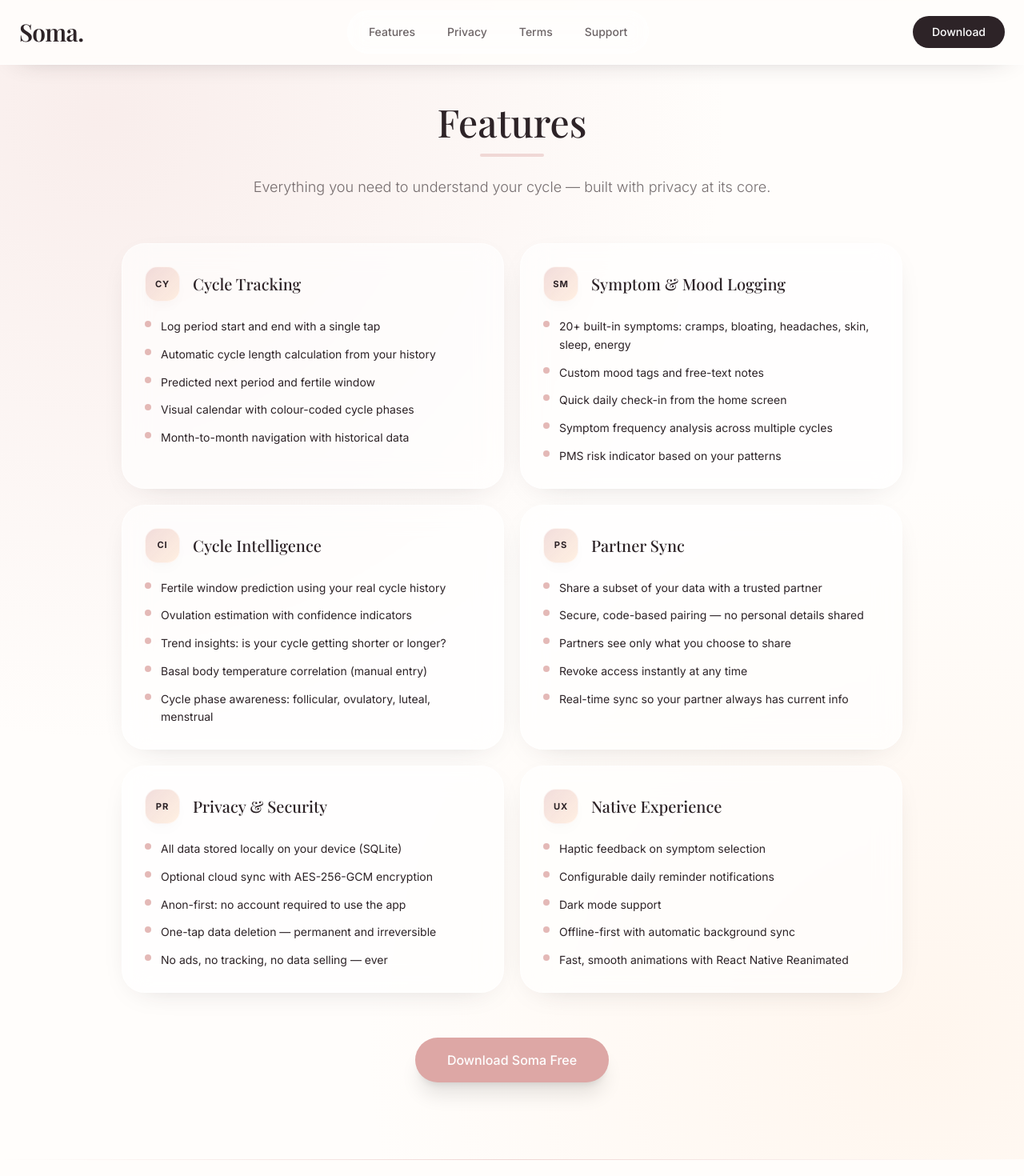
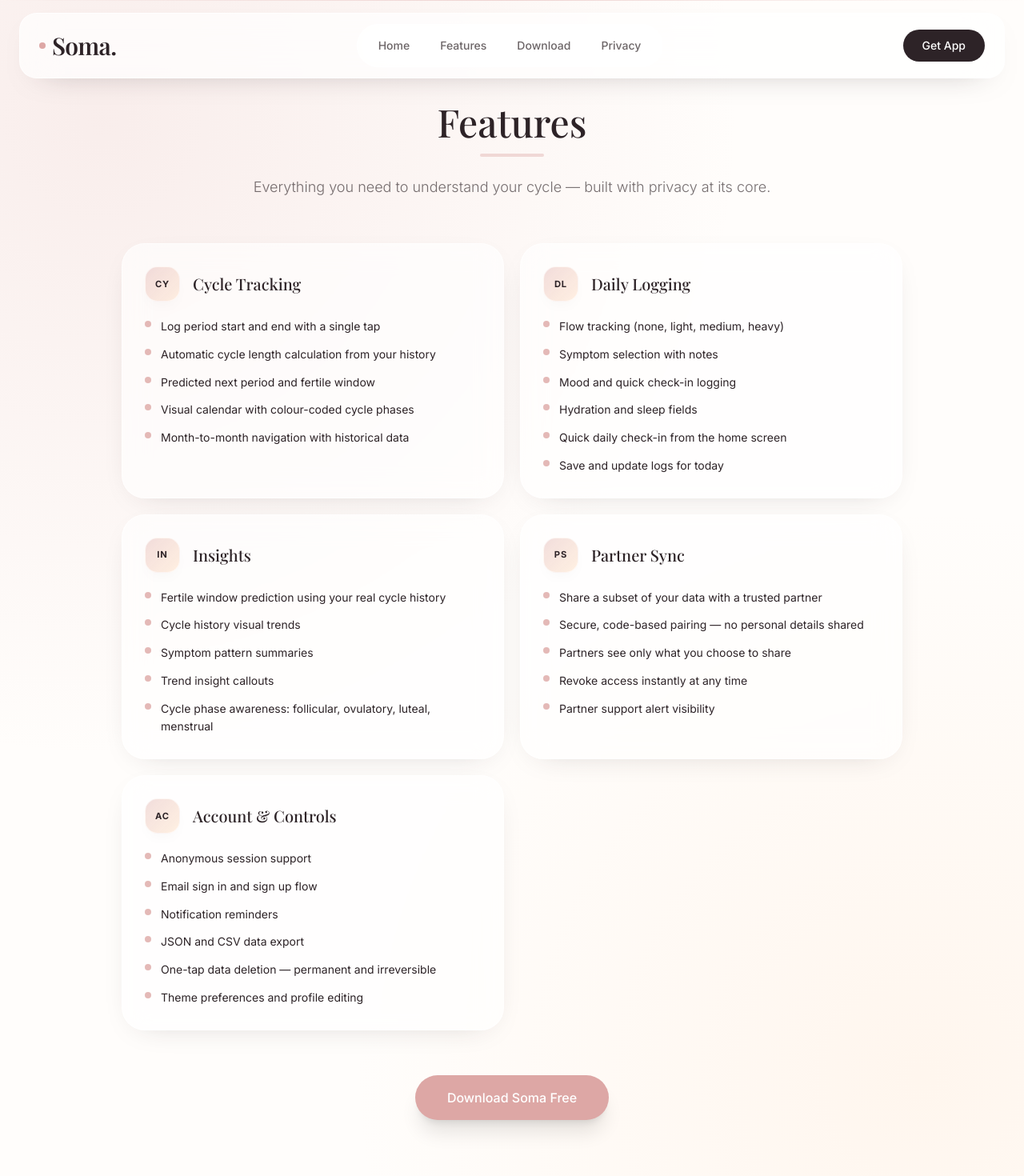
Before and after one commit to 848deepak/Soma, a Next.js app in the folder web/: page /features in a window 1280 px wide. Shown: the top 1470 px of the page at 80% size. Built offline with nearby package versions, Linux system fonts and the light colour scheme; a web font is replaced by a local one.

Commit message:
web: align nav and copy with implemented app features

```diff
--- a/web/src/app/features/page.tsx
+++ b/web/src/app/features/page.tsx
@@ -4,7 +4,7 @@ import Link from "next/link";
 export const metadata: Metadata = {
   title: "Features — Soma",
   description:
-    "Explore everything Soma can do: cycle tracking, symptom logging, predictions, partner sync, and more.",
+    "Explore Soma features: cycle tracking, daily logs, insights, partner sync, and account controls.",
 };
 
 const sections = [
@@ -20,24 +20,25 @@ const sections = [
     ],
   },
   {
-    badge: "SM",
-    title: "Symptom & Mood Logging",
+    badge: "DL",
+    title: "Daily Logging",
     items: [
-      "20+ built-in symptoms: cramps, bloating, headaches, skin, sleep, energy",
-      "Custom mood tags and free-text notes",
+      "Flow tracking (none, light, medium, heavy)",
+      "Symptom selection with notes",
+      "Mood and quick check-in logging",
+      "Hydration and sleep fields",
       "Quick daily check-in from the home screen",
-      "Symptom frequency analysis across multiple cycles",
-      "PMS risk indicator based on your patterns",
+      "Save and update logs for today",
     ],
   },
   {
-    badge: "CI",
-    title: "Cycle Intelligence",
+    badge: "IN",
+    title: "Insights",
     items: [
       "Fertile window prediction using your real cycle history",
-      "Ovulation estimation with confidence indicators",
-      "Trend insights: is your cycle getting shorter or longer?",
-      "Basal body temperature correlation (manual entry)",
+      "Cycle history visual trends",
+      "Symptom pattern summaries",
+      "Trend insight callouts",
       "Cycle phase awareness: follicular, ovulatory, luteal, menstrual",
     ],
   },
@@ -49,29 +50,19 @@ const sections = [
       "Secure, code-based pairing — no personal details shared",
       "Partners see only what you choose to share",
       "Revoke access instantly at any time",
-      "Real-time sync so your partner always has current info",
+      "Partner support alert visibility",
     ],
   },
   {
-    badge: "PR",
-    title: "Privacy & Security",
+    badge: "AC",
+    title: "Account & Controls",
     items: [
-      "All data stored locally on your device (SQLite)",
-      "Optional cloud sync with AES-256-GCM encryption",
-      "Anon-first: no account required to use the app",
+      "Anonymous session support",
+      "Email sign in and sign up flow",
+      "Notification reminders",
+      "JSON and CSV data export",
       "One-tap data deletion — permanent and irreversible",
-      "No ads, no tracking, no data selling — ever",
-    ],
-  },
-  {
-    badge: "UX",
-    title: "Native Experience",
-    items: [
-      "Haptic feedback on symptom selection",
-      "Configurable daily reminder notifications",
-      "Dark mode support",
-      "Offline-first with automatic background sync",
-      "Fast, smooth animations with React Native Reanimated",
+      "Theme preferences and profile editing",
     ],
   },
 ];
--- a/web/src/app/layout.tsx
+++ b/web/src/app/layout.tsx
@@ -19,11 +19,11 @@ const playfair = Playfair_Display({
 export const metadata: Metadata = {
   title: "Soma — Tune into your inner rhythm",
   description:
-    "Soma is the privacy-first cycle tracker that syncs your life to your hormones. No ads. No data selling. Just biology.",
+    "Soma helps you track cycles, daily logs, insights, and partner-sharing permissions with a clean, focused experience.",
   openGraph: {
     title: "Soma — Tune into your inner rhythm",
     description:
-      "Privacy-first cycle tracking. Everything stays on your device.",
+      "Cycle tracking, daily logging, insights, and partner sync controls in one app.",
     type: "website",
   },
 };
--- a/web/src/app/page.tsx
+++ b/web/src/app/page.tsx
@@ -3,18 +3,18 @@ import Link from "next/link";
 const featureCards = [
   {
     icon: "cycle",
-    title: "Cycle Syncing",
-    desc: "Don't fight your fatigue. Soma reveals workouts, nutrition, and energy patterns tailored to your hormonal phase — follicular, ovulatory, luteal, menstrual.",
+    title: "Cycle Tracking",
+    desc: "Log period dates, view your cycle calendar, and see predicted fertile window and next-cycle timing based on your history.",
   },
   {
     icon: "lock",
     title: "Partner View",
-    desc: "Generate a secure, encrypted link for your partner. They see your mood and fertility status; your detailed private logs stay yours, always.",
+    desc: "Share through a 6-character code with explicit mood, fertility, and symptom permissions that you can change anytime.",
   },
   {
     icon: "spark",
-    title: "Fluid Logging",
-    desc: "Forget clinical checkboxes. Log your flow, mood, and symptoms using our beautiful tag interface — takes under 30 seconds.",
+    title: "Daily Logging",
+    desc: "Track flow level, mood, selected symptoms, notes, hydration, sleep, and quick check-ins from the app.",
   },
 ] as const;
 
@@ -78,23 +78,23 @@ function FeatureIcon({ icon }: { icon: "cycle" | "lock" | "spark" }) {
 
 const privacyItems = [
   {
-    title: "End-to-End Encrypted",
-    sub: "AES-256 standard. Keys generated on your device.",
+    title: "Anonymous Start",
+    sub: "Use the app without creating an email/password account.",
   },
   {
-    title: "Local-First Storage",
-    sub: "Data lives on your phone, not our servers.",
+    title: "Partner Permissions",
+    sub: "Choose exactly what your partner can view.",
   },
   {
-    title: "Anonymous Usage",
-    sub: "No email required to start tracking.",
+    title: "Data Controls",
+    sub: "Export your logs or delete account data from settings.",
   },
 ];
 
 const dataRows = [
-  { label: "Cycle Data", status: "Encrypted", dotColor: "bg-rose" },
-  { label: "Symptom Logs", status: "Encrypted", dotColor: "bg-rose" },
-  { label: "Personal Notes", status: "Encrypted", dotColor: "bg-rose" },
+  { label: "Cycle Data", status: "Stored", dotColor: "bg-rose" },
+  { label: "Symptom Logs", status: "Stored", dotColor: "bg-rose" },
+  { label: "Personal Notes", status: "Stored", dotColor: "bg-rose" },
   {
     label: "Advertising ID",
     status: "Not Collected",
@@ -146,8 +146,8 @@ export default function HomePage() {
             </h1>
 
             <p className="text-lg text-charcoal/70 max-w-md mx-auto lg:mx-0 leading-relaxed font-light">
-              Soma is the privacy-first cycle tracker that syncs your life to
-              your hormones. No ads. No data selling. Just biology.
+              Soma helps you track cycles, daily symptoms, and partner-sharing
+              permissions with a clean, focused workflow.
             </p>
 
             <div className="flex flex-col sm:flex-row gap-4 pt-2 justify-center lg:justify-start">
@@ -182,7 +182,7 @@ export default function HomePage() {
                   d="M12 15v2m-6 4h12a2 2 0 002-2v-6a2 2 0 00-2-2H6a2 2 0 00-2 2v6a2 2 0 002 2zm10-10V7a4 4 0 00-8 0v4h8z"
                 />
               </svg>
-              AES-256 Encrypted on Device
+              Private by default controls
             </p>
           </div>
 
@@ -404,10 +404,9 @@ export default function HomePage() {
               <span className="text-gradient-warm">belongs to you.</span>
             </h2>
             <p className="text-white/60 text-lg leading-relaxed mb-10 max-w-lg">
-              Most health apps sell your data to advertisers. We built Soma
-              differently. Your health logs are encrypted{" "}
-              <strong className="text-white/80">on your device</strong> before
-              they ever touch the cloud.
+              Soma gives you practical control: anonymous usage, partner
+              permission toggles, export tools, and full data deletion from
+              settings.
             </p>
 
             <ul className="space-y-6">
@@ -458,7 +457,7 @@ export default function HomePage() {
             <div className="flex items-center justify-between mb-8 border-b border-white/10 pb-6">
               <span className="font-serif text-2xl">Data Transparency</span>
               <span className="text-xs bg-rose text-charcoal px-3 py-1.5 rounded-full font-bold uppercase tracking-wider">
-                Secure
+                Controls
               </span>
             </div>
             <div className="space-y-5 font-mono text-sm">
--- a/web/src/app/privacy/page.tsx
+++ b/web/src/app/privacy/page.tsx
@@ -13,14 +13,14 @@ const sections = [
       "Soma is built on a simple principle: your health data belongs to you. We will never sell, share, or monetise your personal information. This policy explains what data the app collects, why, and how it is protected.",
   },
   {
-    title: "Data stored on your device",
+    title: "Data processing",
     content:
-      "By default, Soma stores all data locally on your device using SQLite — cycle dates, symptom logs, personal notes, and notification preferences. None of this data leaves your device unless you explicitly enable cloud sync.",
+      "Soma processes cycle data, daily logs, profile settings, and partner-sharing preferences to provide tracking, predictions, and partner features.",
   },
   {
-    title: "Optional cloud sync",
+    title: "Storage and transport",
     content:
-      "If you create an account and enable sync, your data is transmitted using TLS in transit and AES-256-GCM encryption at rest. Encryption keys are generated on your device and stored in the secure enclave — we have no access to your plaintext data.",
+      "Data is transmitted over secure network connections and stored for app functionality such as insights, history, and partner sharing.",
   },
   {
     title: "Partner Sync",
@@ -40,7 +40,7 @@ const sections = [
   {
     title: "Data deletion",
     content:
-      "You can delete all your data at any time from Settings → Account → Delete All Data. This action is immediate and irreversible. If cloud sync is enabled, your data is purged from our servers within 24 hours.",
+      "You can delete your account data at any time from Settings → Account → Delete Account. This action is irreversible.",
   },
   {
     title: "Children",
--- a/web/src/app/support/page.tsx
+++ b/web/src/app/support/page.tsx
@@ -9,19 +9,19 @@ export const metadata: Metadata = {
 const faqs = [
   {
     q: "Is Soma really free?",
-    a: "Yes. Soma is completely free with no in-app purchases, subscriptions, or ads. We believe health tools should be accessible to everyone.",
+    a: "Yes. Soma is currently free to download and use.",
   },
   {
     q: "Do I need to create an account?",
-    a: "No. You can use all core features without any account. An optional account unlocks encrypted cloud backup and Partner Sync.",
+    a: "No. You can start with an anonymous session. You can also sign in with email if you prefer.",
   },
   {
     q: "Where is my data stored?",
-    a: "By default, everything is stored locally on your device using SQLite. Cloud sync is strictly opt-in and your data is encrypted end-to-end.",
+    a: "Your cycle and log data are saved in your Soma account data store so they can be used across app features like insights and partner sharing.",
   },
   {
     q: "Can Soma predict my ovulation date?",
-    a: "Yes. After you've logged a few cycles, Soma uses your history to predict your fertile window and estimated ovulation day. The more cycles you log, the more accurate the prediction.",
+    a: "Yes. Soma estimates fertile window and cycle phase from your recorded cycle history.",
   },
   {
     q: "How do I set up Partner Sync?",
@@ -29,11 +29,11 @@ const faqs = [
   },
   {
     q: "How do I delete all my data?",
-    a: "Go to Settings → Account → Delete All Data. This is immediate and permanent. If cloud sync is enabled, your server-side data is also purged within 24 hours.",
+    a: "Go to Settings → Account → Delete Account. This permanently deletes your cycle history, logs, and partner links.",
   },
   {
     q: "Will Soma come to iPhone (iOS)?",
-    a: "We're actively working on an iOS release. Leave your email in the contact form below and we'll notify you the moment it's available.",
+    a: "Soma has iOS project support in the codebase. Availability depends on release scheduling.",
   },
   {
     q: "The APK won't install on my Android device.",
--- a/web/src/components/Navbar.tsx
+++ b/web/src/components/Navbar.tsx
@@ -4,29 +4,30 @@ import Link from "next/link";
 import { useState } from "react";
 
 const links = [
+  { label: "Home", href: "/" },
   { label: "Features", href: "/features" },
+  { label: "Download", href: "/download" },
   { label: "Privacy", href: "/privacy" },
-  { label: "Terms", href: "/terms" },
-  { label: "Support", href: "/support" },
 ];
 
 export function Navbar() {
   const [open, setOpen] = useState(false);
 
   return (
-    <header className="fixed w-full z-50 transition-all duration-300">
-      <div className="absolute inset-x-0 top-0 h-[1px] bg-gradient-to-r from-transparent via-rose/50 to-transparent" />
-      <div className="glass-nav border-b border-white/60 shadow-[0_10px_35px_-25px_rgba(45,35,39,0.45)]">
+    <header className="fixed w-full z-50 pt-4 transition-all duration-300">
+      <div className="absolute inset-x-0 top-0 h-[1px] bg-gradient-to-r from-transparent via-rose/45 to-transparent" />
+      <div className="mx-4 rounded-[1.35rem] border border-white/65 bg-white/70 shadow-[0_14px_40px_-30px_rgba(45,35,39,0.5)] backdrop-blur-xl md:mx-6">
         <div className="max-w-7xl mx-auto px-6 h-20 flex items-center justify-between">
           <Link
             href="/"
-            className="text-3xl font-serif font-semibold text-charcoal tracking-tight hover:opacity-85 transition"
+            className="inline-flex items-center gap-2 text-3xl font-serif font-semibold text-charcoal tracking-tight transition hover:opacity-85"
           >
+            <span className="inline-block h-2 w-2 rounded-full bg-rose" />
             Soma.
           </Link>
 
           {/* Desktop nav */}
-          <nav className="hidden md:flex items-center space-x-2 rounded-full border border-white/70 bg-white/45 px-2.5 py-2 text-sm font-medium text-charcoal/70 backdrop-blur-md">
+          <nav className="hidden md:flex items-center space-x-1.5 rounded-full border border-white/75 bg-white/55 px-2.5 py-2 text-sm font-medium text-charcoal/70 backdrop-blur-md">
             {links.map((l) => (
               <Link
                 key={l.href}
@@ -42,9 +43,9 @@ export function Navbar() {
             <a
               href="https://github.com/848deepak/Soma-/releases/latest/download/soma.apk"
               download
-              className="hidden md:inline-block bg-charcoal text-white px-6 py-2.5 rounded-full text-sm font-medium hover:bg-rose hover:shadow-lg transition-all duration-300"
+              className="hidden md:inline-block rounded-full bg-charcoal px-6 py-2.5 text-sm font-medium text-white transition-all duration-300 hover:-translate-y-0.5 hover:bg-rose hover:shadow-lg"
             >
-              Download
+              Get App
             </a>
 
             {/* Hamburger – mobile only */}
@@ -69,7 +70,7 @@ export function Navbar() {
 
       {/* Mobile dropdown */}
       {open && (
-        <nav className="mx-4 mt-3 rounded-3xl border border-white/65 bg-white/75 px-5 pb-5 pt-3 shadow-[0_20px_45px_-30px_rgba(45,35,39,0.5)] backdrop-blur-xl md:hidden">
+        <nav className="mx-4 mt-3 rounded-3xl border border-white/65 bg-white/80 px-5 pb-5 pt-3 shadow-[0_20px_45px_-30px_rgba(45,35,39,0.5)] backdrop-blur-xl md:hidden">
           {links.map((l) => (
             <Link
               key={l.href}
@@ -86,7 +87,7 @@ export function Navbar() {
             onClick={() => setOpen(false)}
             className="mt-3 block w-full text-center bg-charcoal text-white px-6 py-2.5 rounded-full text-sm font-medium hover:bg-rose transition-all duration-300"
           >
-            Download
+            Get App
           </a>
         </nav>
       )}
```
